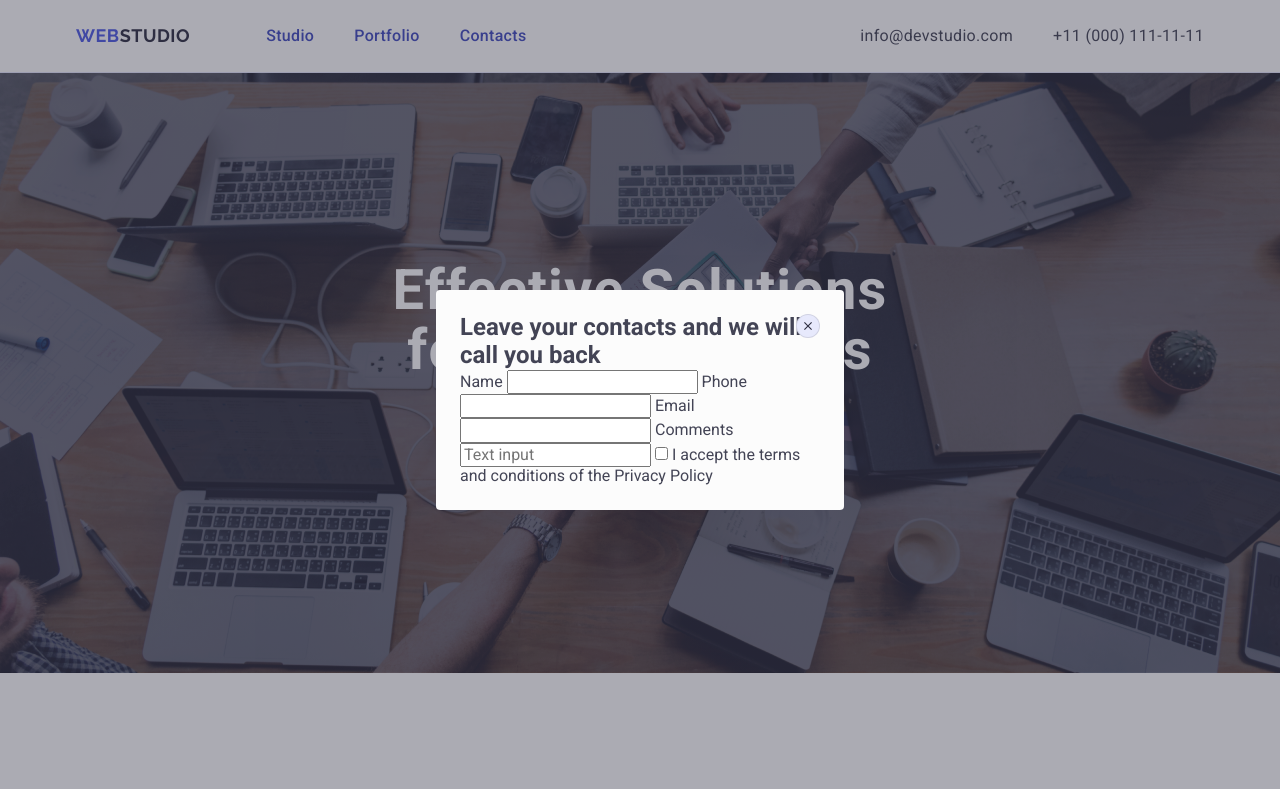
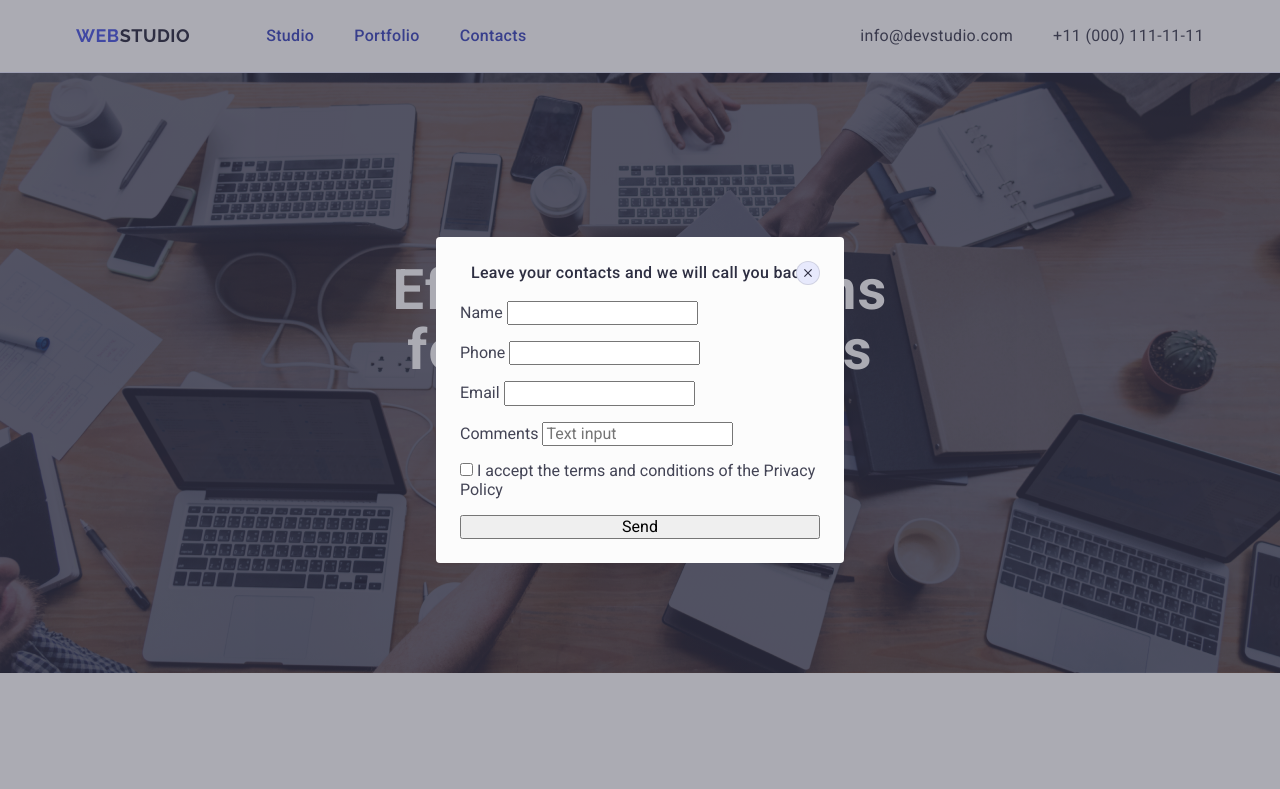
Before and after one commit to VeronikaPetrushka/goit-markup-hw-05, a plain HTML site: page index.html in a window 1280 px wide. Shown: the top 789 px of the page. Drawn offline with nearby package versions, Linux system fonts and the light colour scheme.

Commit message:
form styling

```diff
--- a/css/styles.css
+++ b/css/styles.css
@@ -519,3 +519,21 @@ img {
 .icon-modal-close {
   fill: #2e2f42;
 }
+
+.contact-form {
+  display: flex;
+  flex-direction: column;
+  gap: 16px;
+}
+
+.contact-form-tittle {
+  color: var(--NAVY-BLUE, #2e2f42);
+  text-align: center;
+  font-family: "Roboto", sans-serif;
+  font-size: 16px;
+  font-style: normal;
+  font-weight: 500;
+  line-height: 24px;
+  letter-spacing: 0.32px;
+  margin-bottom: 16px;
+}
--- a/index.html
+++ b/index.html
@@ -462,12 +462,19 @@
           Leave your contacts and we will call you back
         </h2>
         <form class="contact-form" name="contact-form">
+          <div class="user-name">
             <label for="user-name">Name</label>
             <input id="user-name" type="text" name="user-name" />
-          <label for="user-phone-number">Phone</label>
-          <input id="user-phone-number" type="tel" name="user-phone-number" />
+          </div>
+          <div class="user-tel">
+            <label for="user-tel">Phone</label>
+            <input id="user-tel" type="tel" name="user-tel" />
+          </div>
+          <div class="user-email">
             <label for="user-email">Email</label>
             <input id="user-email" type="email" name="user-email" />
+          </div>
+          <div class="user-comments">
             <label for="user-comments">Comments</label>
             <input
               id="user-comments"
@@ -475,10 +482,14 @@
               name="user-comments"
               placeholder="Text input"
             />
+          </div>
+          <div class="privacy-policy">
             <input id="privacy-policy" type="checkbox" name="privacy-policy" />
             <label for="privacy-policy"
               >I accept the terms and conditions of the Privacy Policy</label
             >
+          </div>
+          <button class="form-send" type="submit">Send</button>
         </form>
       </div>
     </div>
```
Lines whose indentation alone changed are shown as unchanged.
